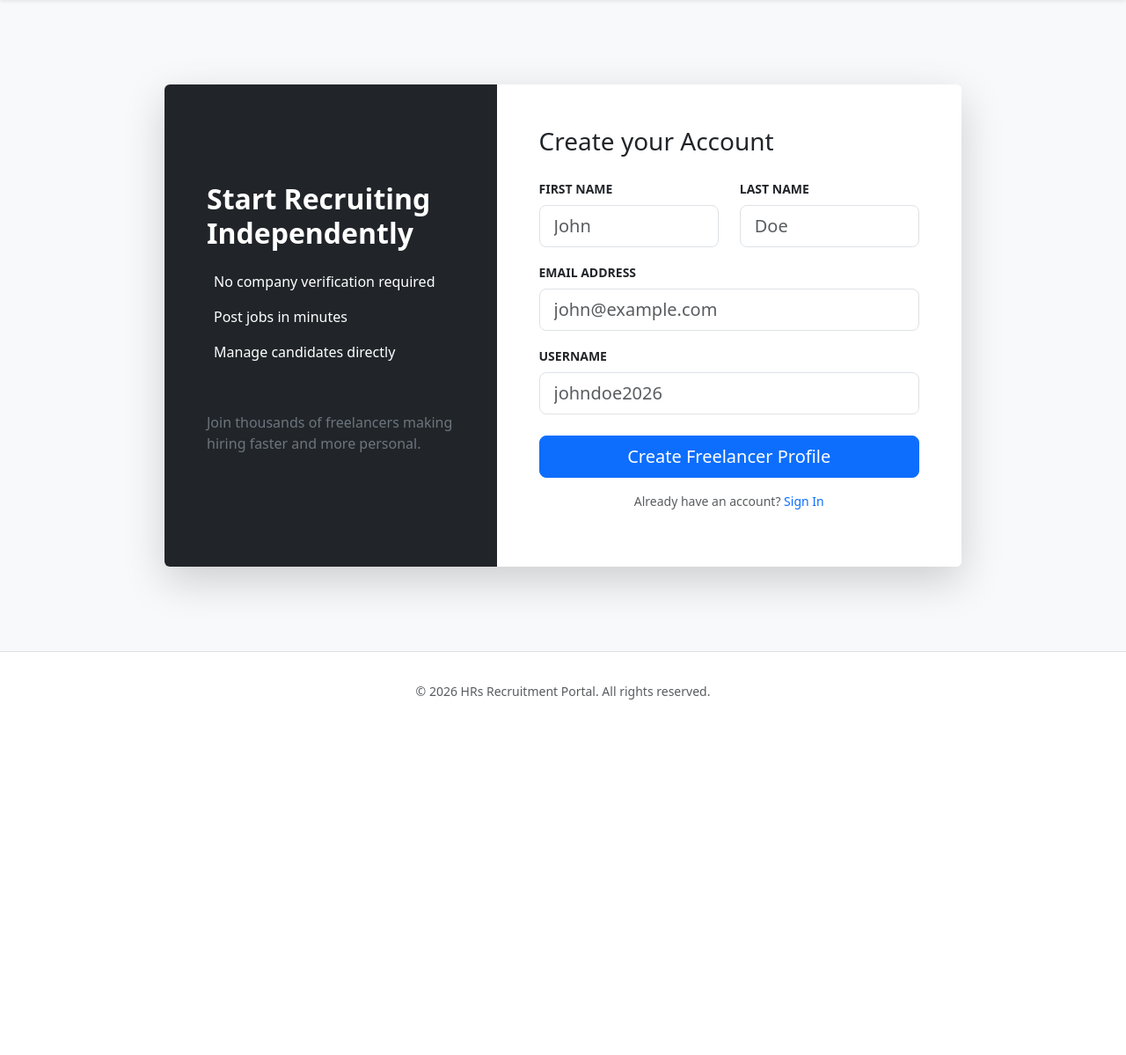
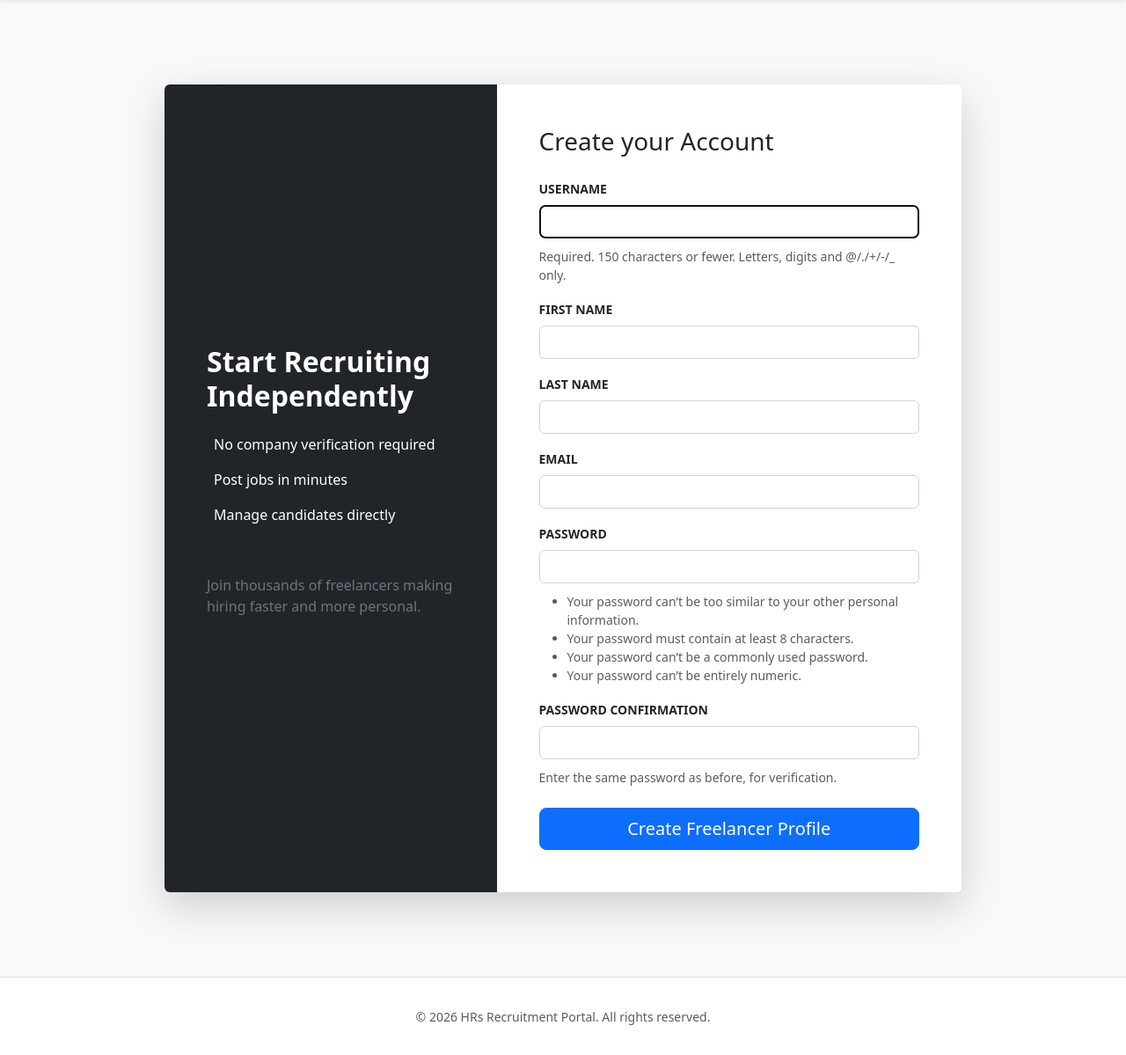
Before and after one commit to may-py/HRM, a Django app: page /recruiter/join-as-freelancer/ in a window 1280 px wide. Shown: the part 56-1255 px from the top of the page at 88% size. Before the commit the page ends 851 px from the top, so only its background shows below. Run offline with Django 5.2, Linux system fonts and the light colour scheme.

Commit message:
Add recruiter app and root templates for freelancer flow

```diff
--- a/core/core/settings.py
+++ b/core/core/settings.py
@@ -120,6 +120,7 @@ USE_TZ = True
 # https://docs.djangoproject.com/en/6.0/howto/static-files/
 
 STATIC_URL = 'static/'
+STATIC_ROOT = BASE_DIR / 'staticfiles'
 
 # Change this to the URL name of the view we just created
 LOGIN_REDIRECT_URL = 'company:smart_redirect'
--- /dev/null
+++ b/core/recruiter/forms.py
@@ -0,0 +1,12 @@
+from django import forms
+from django.contrib.auth.models import User
+from django.contrib.auth.forms import UserCreationForm
+
+class FreelancerRegistrationForm(UserCreationForm):
+    first_name = forms.CharField(max_length=30, required=True)
+    last_name = forms.CharField(max_length=30, required=True)
+    email = forms.EmailField(required=True)
+
+    class Meta(UserCreationForm.Meta):
+        model = User
+        fields = UserCreationForm.Meta.fields + ('first_name', 'last_name', 'email')
--- a/core/recruiter/templates/recruiter/freelancer_signup.html
+++ b/core/recruiter/templates/recruiter/freelancer_signup.html
@@ -18,37 +18,41 @@
 
                     <div class="col-md-7 p-5 bg-white">
                         <h3 class="mb-4">Create your Account</h3>
+                        <style>
+                            /* This targets the Django-generated inputs and makes them look like Bootstrap controls */
+                            form input {
+                                display: block;
+                                width: 100%;
+                                padding: 0.375rem 0.75rem;
+                                font-size: 1rem;
+                                font-weight: 400;
+                                line-height: 1.5;
+                                color: #212529;
+                                background-color: #fff;
+                                border: 1px solid #ced4da;
+                                border-radius: 0.375rem;
+                                margin-bottom: 10px;
+                            }
+                        </style>
                         <form method="post">
                             {% csrf_token %}
 
-                            <div class="row">
-                                <div class="col-md-6 mb-3">
-                                    <label class="form-label small fw-bold text-uppercase">First Name</label>
-                                    <input type="text" name="first_name" class="form-control form-control-lg" placeholder="John" required>
+                            {% for field in form %}
+                                <div class="mb-3">
+                                    <label class="form-label small fw-bold text-uppercase">{{ field.label }}</label>
+                                    {{ field }}
+                                    {% if field.errors %}
+                                        <div class="text-danger small">{{ field.errors }}</div>
+                                    {% endif %}
+                                    {% if field.help_text %}
+                                        <div class="form-text small">{{ field.help_text }}</div>
+                                    {% endif %}
                                 </div>
-                                <div class="col-md-6 mb-3">
-                                    <label class="form-label small fw-bold text-uppercase">Last Name</label>
-                                    <input type="text" name="last_name" class="form-control form-control-lg" placeholder="Doe" required>
-                                </div>
-                            </div>
-
-                            <div class="mb-3">
-                                <label class="form-label small fw-bold text-uppercase">Email Address</label>
-                                <input type="email" name="email" class="form-control form-control-lg" placeholder="john@example.com" required>
-                            </div>
-
-                            <div class="mb-3">
-                                <label class="form-label small fw-bold text-uppercase">Username</label>
-                                <input type="text" name="username" class="form-control form-control-lg" placeholder="johndoe2026" required>
-                            </div>
+                            {% endfor %}
 
                             <div class="d-grid gap-2 mt-4">
                                 <button type="submit" class="btn btn-primary btn-lg">Create Freelancer Profile</button>
                             </div>
-
-                            <p class="text-center text-muted mt-3 small">
-                                Already have an account? <a href="{% url 'login' %}" class="text-decoration-none">Sign In</a>
-                            </p>
                         </form>
                     </div>
                 </div>
--- a/core/recruiter/views.py
+++ b/core/recruiter/views.py
@@ -1,38 +1,44 @@
 from django.views.generic import CreateView
 from django.urls import reverse_lazy
-from django.contrib.auth.models import User
 from django.db import transaction
-from django.contrib import messages # Import this for the popup message
+from django.contrib import messages
+from .forms import FreelancerRegistrationForm
 from .models import RecruiterProfile
+from django.contrib.auth.decorators import login_required
+from django.shortcuts import render, redirect
 
 class FreelancerSignUpView(CreateView):
-    model = User
-    fields = ['first_name', 'last_name', 'email', 'username']
+    form_class = FreelancerRegistrationForm # 🟢 Use the custom form
     template_name = 'recruiter/freelancer_signup.html'
-    success_url = reverse_lazy('login') # 🟢 Redirect to login instead of success page
+    success_url = reverse_lazy('login')
 
     def form_valid(self, form):
         try:
             with transaction.atomic():
-                # 1. Create the User
-                user = form.save(commit=False)
-                user.is_active = True # 🟢 Changed to True (No approval needed)
-                # You'll likely want to add a password field to your form later,
-                # but for now, we'll keep your logic.
-                user.set_password("Freelance2026!")
-                user.save()
+                # 1. Save the User (UserCreationForm handles hashing/is_active)
+                user = form.save()
 
-                # 2. Create the Profile as a standalone individual
+                # 2. Create the standalone Profile
                 RecruiterProfile.objects.create(
                     user=user,
                     company=None,
                     is_freelancer=True
                 )
 
-                # 3. Add a success message
-                messages.success(self.request, "Account created! You can now sign in.")
+                messages.success(self.request, "Account created successfully! Please sign in.")
 
             return super().form_valid(form)
         except Exception as e:
-            form.add_error(None, f"Registration failed: {e}")
+            messages.error(self.request, f"Error: {e}")
             return self.form_invalid(form)
+
+
+@login_required
+def freelancer_dashboard(request):
+    # Ensure only freelancers can see this
+    if not request.user.recruiter_profile.is_freelancer:
+        return redirect('company:dashboard')
+
+    return render(request, 'recruiter/dashboard.html', {
+        'profile': request.user.recruiter_profile
+    })
```
